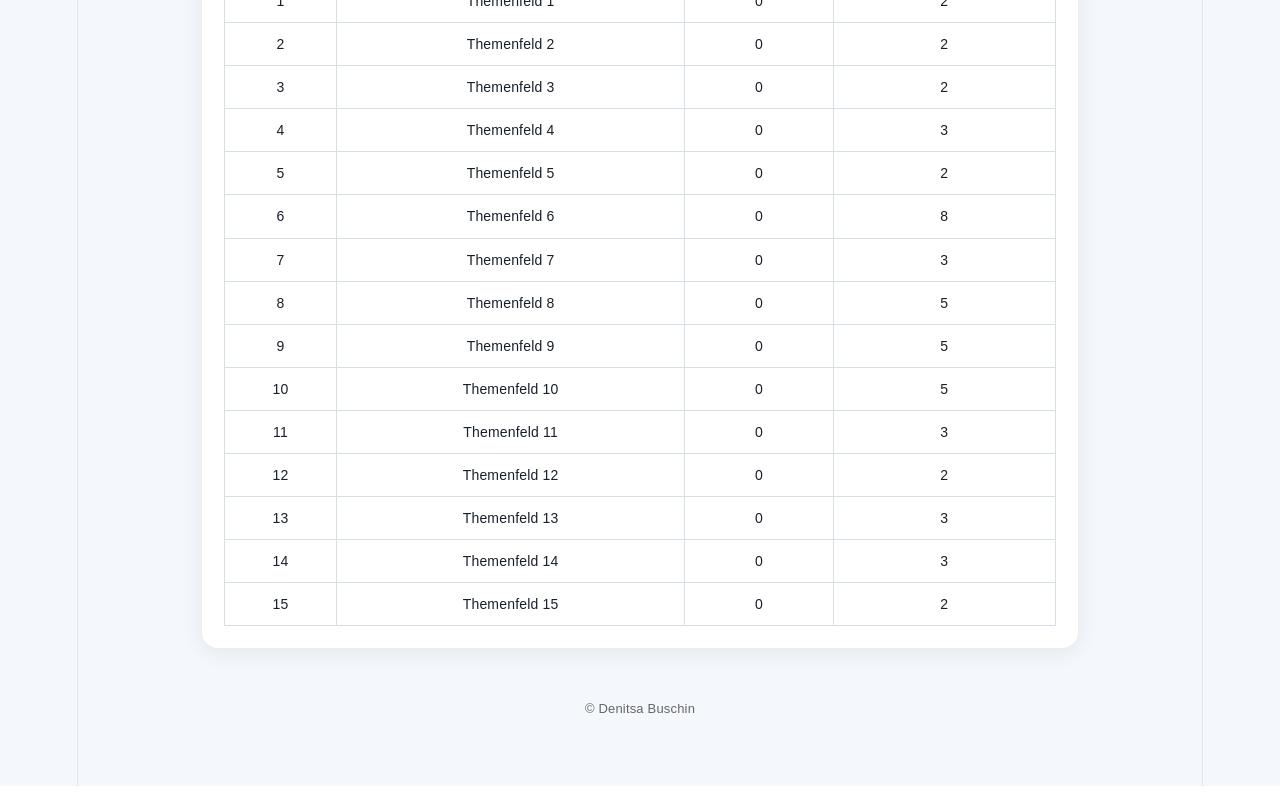
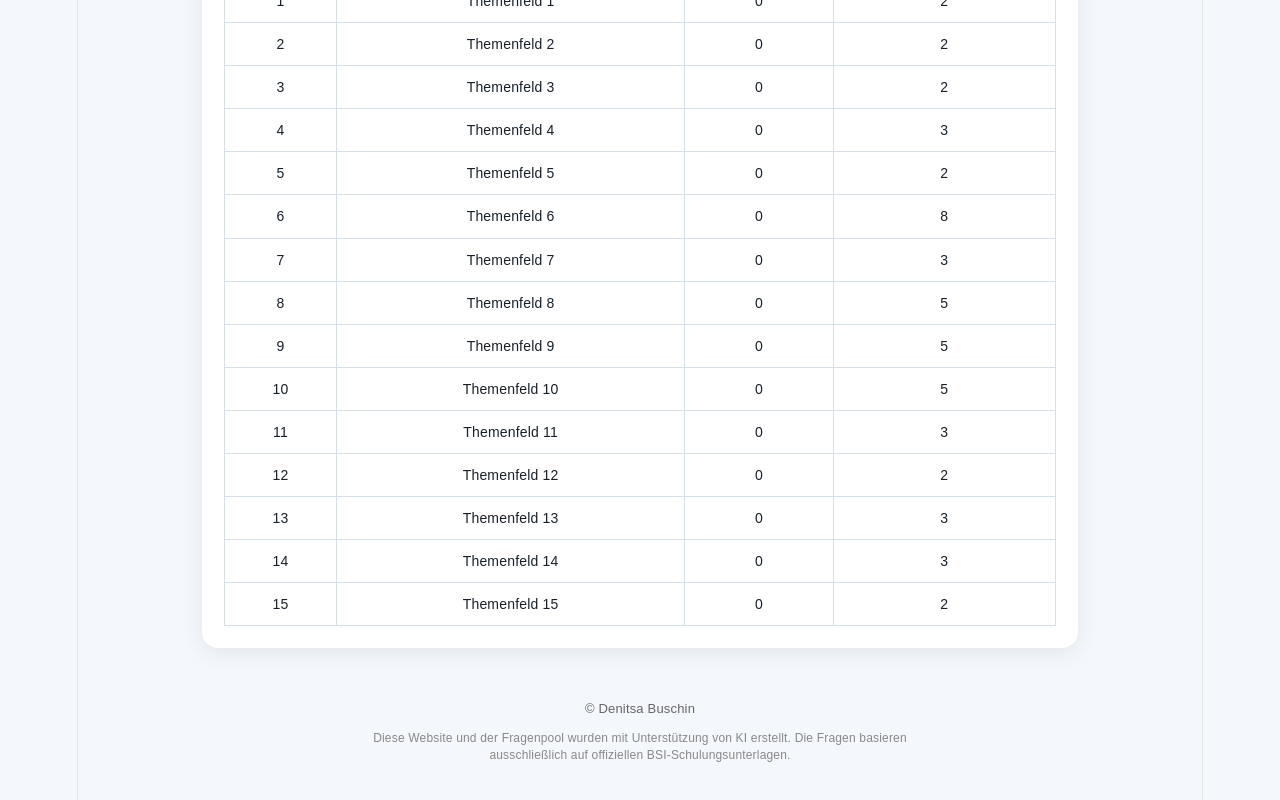
Before and after one commit to dilievadafi-code/pruefung-erstellung, a React (Vite) app: page / in a window 1280 px wide. Shown: the part 1043-1843 px from the top of the page. Built offline with nearby package versions, Linux system fonts and the light colour scheme; no server answers; the database is empty.

Commit message:
Add AI/BSI disclaimer to footer

```diff
--- a/src/App.css
+++ b/src/App.css
@@ -523,3 +523,13 @@ th {
   font-size: 13px;
   color: #666;
 }
+
+.footer-note {
+  margin-top: 8px;
+  font-size: 12px;
+  color: #888;
+  max-width: 600px;
+  margin-left: auto;
+  margin-right: auto;
+  line-height: 1.4;
+}
--- a/src/App.tsx
+++ b/src/App.tsx
@@ -204,6 +204,10 @@ function App() {
 
       <footer className="footer">
         <p>© Denitsa Buschin</p>
+        <p className="footer-note">
+          Diese Website und der Fragenpool wurden mit Unterstützung von KI erstellt.
+          Die Fragen basieren ausschließlich auf offiziellen BSI-Schulungsunterlagen.
+        </p>
       </footer>
     </main>
   )
```
